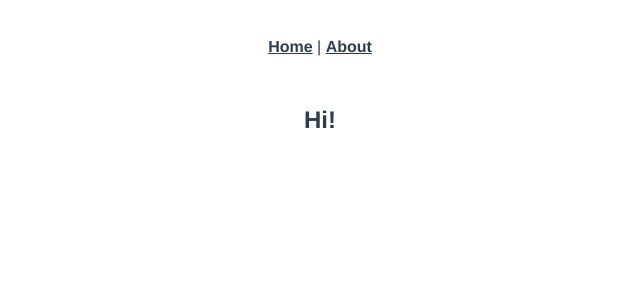
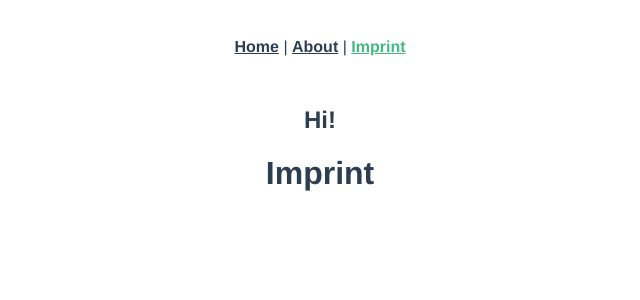
Before and after one commit to KonitzerTraining/vue_training, a Vue app in the folder 02_vue_cli/little-crm-2/: page /imprint in a window 1280 px wide. Shown: the top 300 px of the page, without its empty margins (320-960 px from the left). Built offline with nearby package versions, Linux system fonts and the light colour scheme.

Commit message:
Vue Instance

```diff
--- a/02_vue_cli/little-crm-2/src/App.vue
+++ b/02_vue_cli/little-crm-2/src/App.vue
@@ -2,7 +2,8 @@
   <div id="app">
     <div id="nav">
       <router-link to="/">Home</router-link> |
-      <router-link to="/about">About</router-link>
+      <router-link to="/about">About</router-link> |
+      <router-link to="/imprint">Imprint</router-link>
     </div>
     <h2>Hi!</h2>
     <router-view/>
--- a/02_vue_cli/little-crm-2/src/router/index.js
+++ b/02_vue_cli/little-crm-2/src/router/index.js
@@ -9,6 +9,12 @@
     path: '/',
     name: 'Home',
     component: Home
+  },
+  {
+    path: '/imprint',
+    name: 'Imprint',
+    // Lazy Loading
+    component: () => import('../views/Imprint.vue')
   },
   {
     path: '/about',
--- /dev/null
+++ b/02_vue_cli/little-crm-2/src/views/Imprint.vue
@@ -0,0 +1,15 @@
+<template>
+    <div>
+      <h1>Imprint</h1>
+    </div>
+</template>
+
+<script>
+export default {
+  name: 'Imprint'
+}
+</script>
+
+<style scoped>
+
+</style>
```
